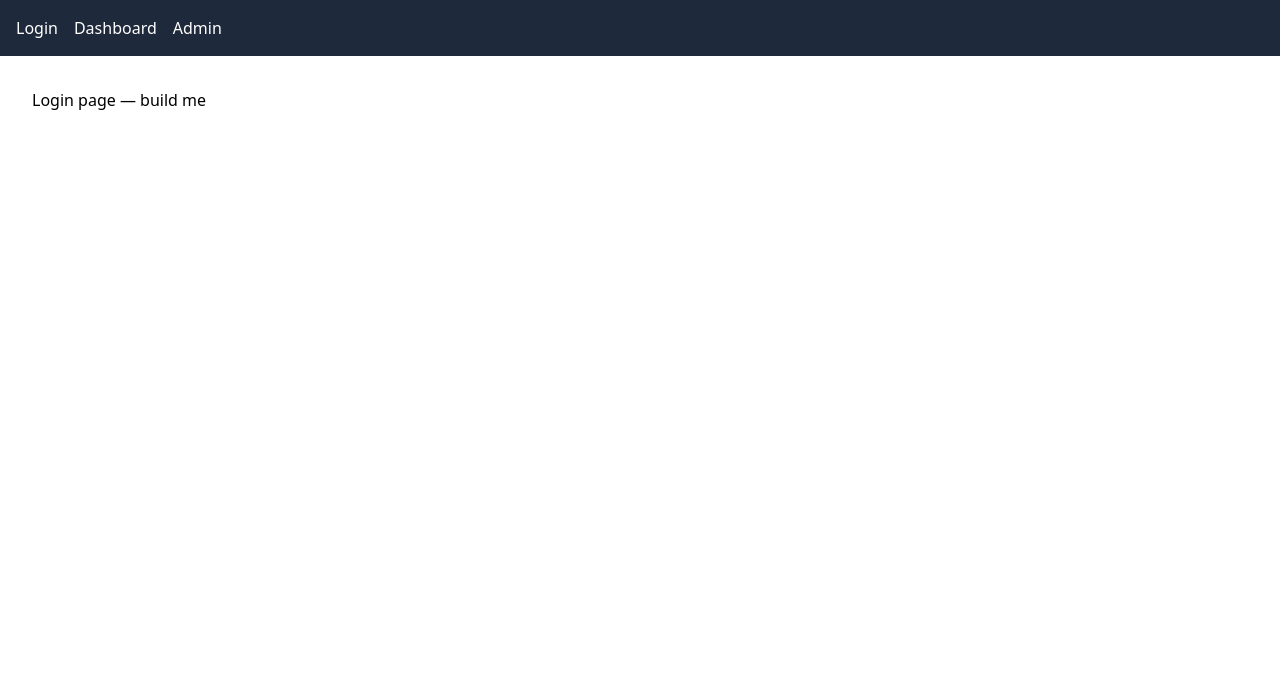
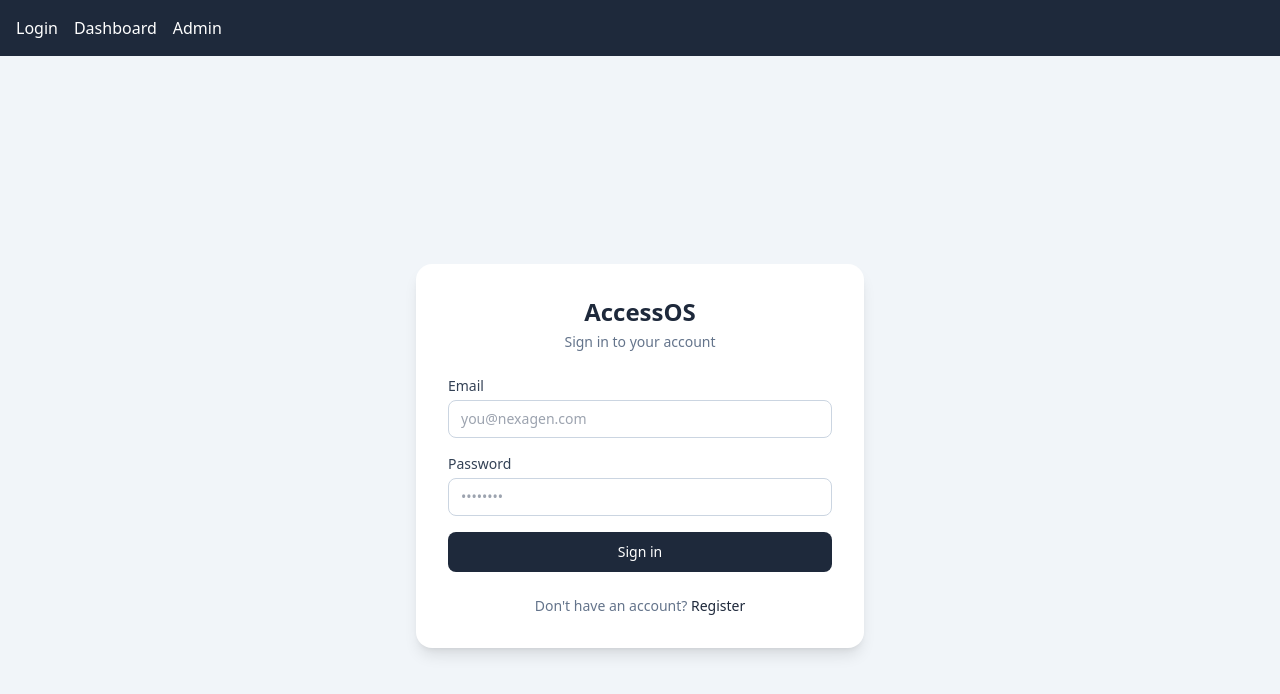
Before and after one commit to GOBIKA237/NEXAGEN-ACCESSOS, a React (Vite) app in the folder nexagen-accessos/frontend/: page / in a window 1280 px wide. Shown: the top 694 px of the page. Built offline with nearby package versions, Linux system fonts and the light colour scheme.

Commit message:
Update Login.jsx

```diff
--- a/nexagen-accessos/frontend/src/pages/Login.jsx
+++ b/nexagen-accessos/frontend/src/pages/Login.jsx
@@ -1,4 +1,140 @@
-// Owned by Frontend Dev 1. Build the real form here.
+import { useState } from 'react';
+import { useNavigate } from 'react-router-dom';
+import { login } from '../api/client.js';
+
 export default function Login() {
-  return <div className="p-8">Login page — build me</div>;
+  const navigate = useNavigate();
+  const [mode, setMode] = useState('login'); // 'login' | 'register'
+  const [form, setForm] = useState({ name: '', email: '', password: '' });
+  const [error, setError] = useState('');
+  const [loading, setLoading] = useState(false);
+
+  const isLogin = mode === 'login';
+
+  function handleChange(e) {
+    const { name, value } = e.target;
+    setForm((prev) => ({ ...prev, [name]: value }));
+  }
+
+  function switchMode() {
+    setMode(isLogin ? 'register' : 'login');
+    setError('');
+  }
+
+  async function handleSubmit(e) {
+    e.preventDefault();
+    setError('');
+    setLoading(true);
+
+    try {
+      if (isLogin) {
+        const { token } = await login(form.email, form.password);
+        sessionStorage.setItem('token', token);
+        navigate('/dashboard');
+      } else {
+        // Registration flow: backend contract is POST /auth/register
+        // (not yet wired into client.js — this is a placeholder path
+        // for when a register() export lands alongside login()).
+        setError('Registration is not wired up yet — ask Backend Dev 1 for /auth/register status.');
+      }
+    } catch (err) {
+      const message =
+        err.response?.data?.error ||
+        (isLogin ? 'Invalid credentials. Please try again.' : 'Registration failed. Please try again.');
+      setError(message);
+    } finally {
+      setLoading(false);
+    }
+  }
+
+  return (
+    <div className="min-h-screen flex items-center justify-center bg-slate-100 px-4">
+      <div className="w-full max-w-md bg-white rounded-2xl shadow-lg p-8">
+        <div className="mb-6 text-center">
+          <h1 className="text-2xl font-semibold text-slate-800">AccessOS</h1>
+          <p className="text-sm text-slate-500 mt-1">
+            {isLogin ? 'Sign in to your account' : 'Create a new account'}
+          </p>
+        </div>
+
+        {error && (
+          <div className="mb-4 rounded-lg bg-red-50 border border-red-200 px-4 py-3 text-sm text-red-700">
+            {error}
+          </div>
+        )}
+
+        <form onSubmit={handleSubmit} className="space-y-4">
+          {!isLogin && (
+            <div>
+              <label htmlFor="name" className="block text-sm font-medium text-slate-700 mb-1">
+                Name
+              </label>
+              <input
+                id="name"
+                name="name"
+                type="text"
+                required
+                value={form.name}
+                onChange={handleChange}
+                className="w-full rounded-lg border border-slate-300 px-3 py-2 text-sm text-slate-900 focus:outline-none focus:ring-2 focus:ring-slate-500 focus:border-transparent"
+                placeholder="Priya Sharma"
+              />
+            </div>
+          )}
+
+          <div>
+            <label htmlFor="email" className="block text-sm font-medium text-slate-700 mb-1">
+              Email
+            </label>
+            <input
+              id="email"
+              name="email"
+              type="email"
+              required
+              value={form.email}
+              onChange={handleChange}
+              className="w-full rounded-lg border border-slate-300 px-3 py-2 text-sm text-slate-900 focus:outline-none focus:ring-2 focus:ring-slate-500 focus:border-transparent"
+              placeholder="you@nexagen.com"
+            />
+          </div>
+
+          <div>
+            <label htmlFor="password" className="block text-sm font-medium text-slate-700 mb-1">
+              Password
+            </label>
+            <input
+              id="password"
+              name="password"
+              type="password"
+              required
+              minLength={6}
+              value={form.password}
+              onChange={handleChange}
+              className="w-full rounded-lg border border-slate-300 px-3 py-2 text-sm text-slate-900 focus:outline-none focus:ring-2 focus:ring-slate-500 focus:border-transparent"
+              placeholder="••••••••"
+            />
+          </div>
+
+          <button
+            type="submit"
+            disabled={loading}
+            className="w-full rounded-lg bg-slate-800 text-white text-sm font-medium py-2.5 hover:bg-slate-700 transition-colors disabled:opacity-60 disabled:cursor-not-allowed"
+          >
+            {loading ? 'Please wait…' : isLogin ? 'Sign in' : 'Create account'}
+          </button>
+        </form>
+
+        <p className="mt-6 text-center text-sm text-slate-500">
+          {isLogin ? "Don't have an account? " : 'Already have an account? '}
+          <button
+            type="button"
+            onClick={switchMode}
+            className="font-medium text-slate-800 hover:underline"
+          >
+            {isLogin ? 'Register' : 'Sign in'}
+          </button>
+        </p>
+      </div>
+    </div>
+  );
 }
```
